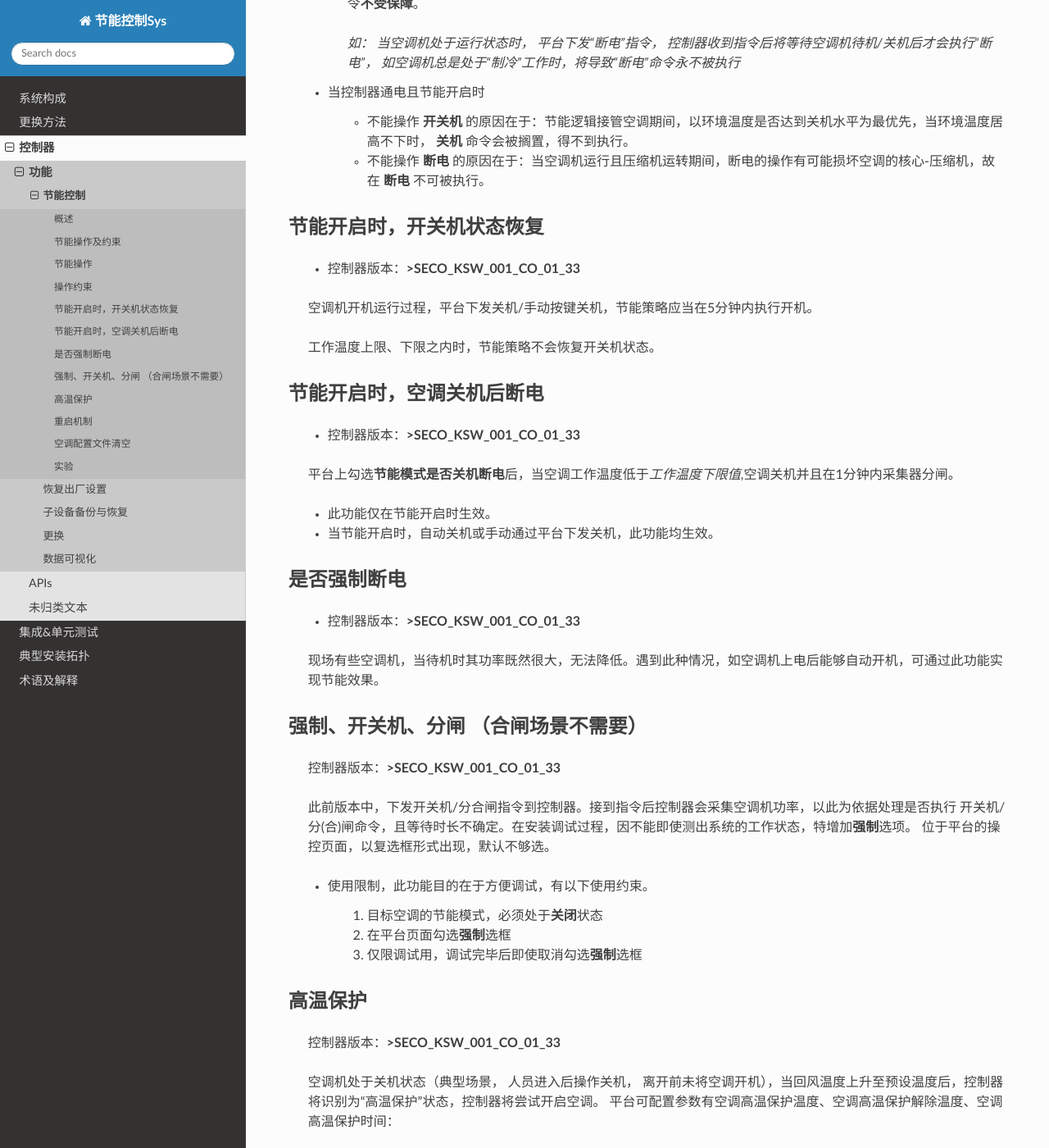
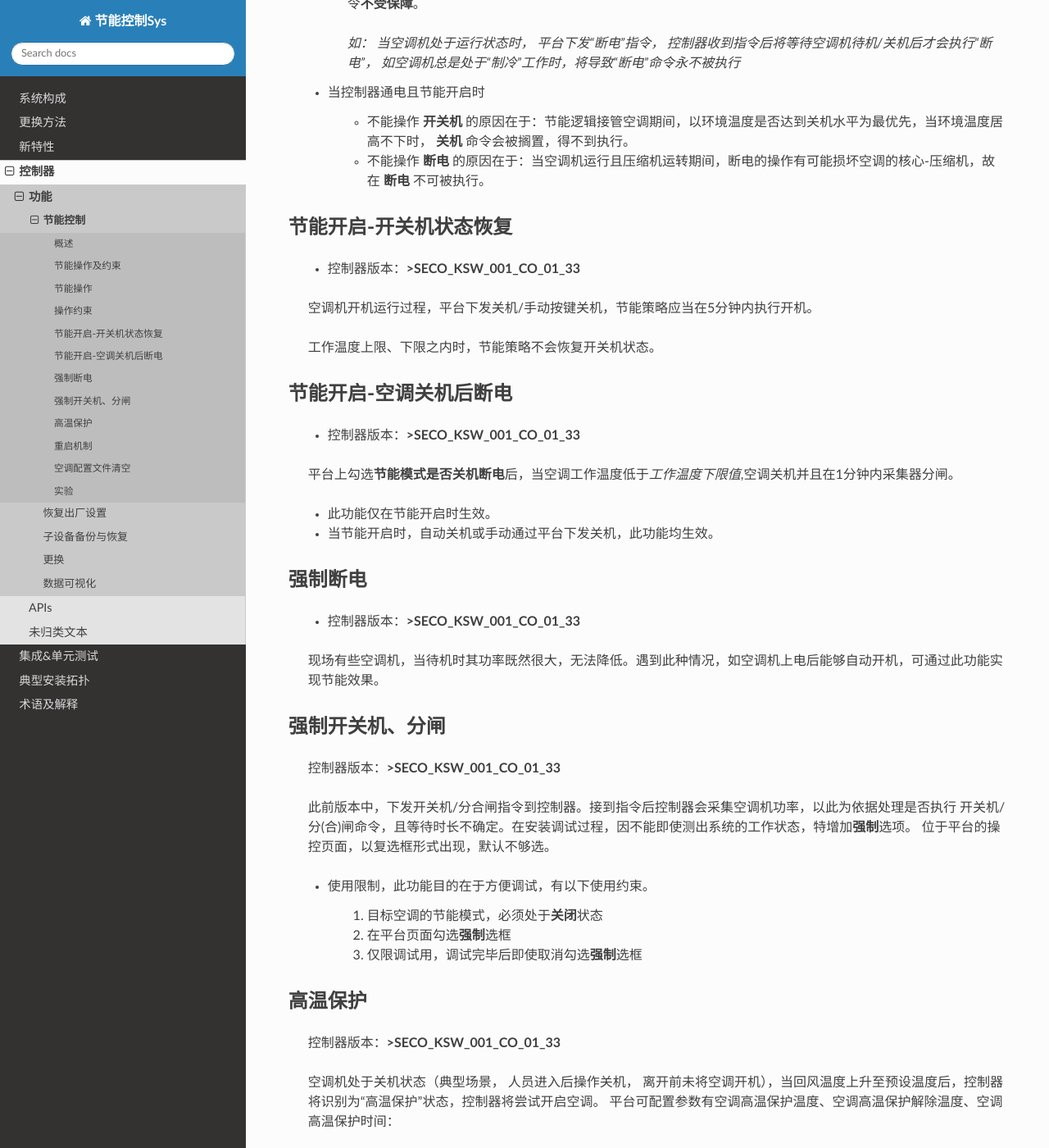
Before and after one commit to Muatrack/ControllerDocs, a Sphinx documentation site: the page built from docs/source/docs/controller/functions/powersave.rst, in a window 1280 px wide and 1400 px high, scrolled down 1728 px. Shown: the whole window at 82% size. Built offline with Sphinx 7.4.7 and the Read the Docs theme 3.1.0, drawn with Linux system fonts in a browser that asks for light colours.

Commit message:
增加 节能新特性,系统重启新特性

```diff
--- a/docs/source/docs/about.rst
+++ b/docs/source/docs/about.rst
@@ -82,6 +82,7 @@
 
 
 
+
 终端数据
 ++++++++
 
--- a/docs/source/docs/controller/functions/powersave.rst
+++ b/docs/source/docs/controller/functions/powersave.rst
@@ -69,7 +69,7 @@
                 -  不能操作 **开关机** 的原因在于：节能逻辑接管空调期间，以环境温度是否达到关机水平为最优先，当环境温度居高不下时， **关机** 命令会被搁置，得不到执行。
                 -  不能操作 **断电** 的原因在于：当空调机运行且压缩机运转期间，断电的操作有可能损坏空调的核心-压缩机，故在 **断电** 不可被执行。
 
-节能开启时，开关机状态恢复
+节能开启-开关机状态恢复
 =======================
         * 控制器版本：\ **>SECO_KSW_001_CO_01_33**\
 
@@ -78,7 +78,7 @@
         工作温度上限、下限之内时，节能策略不会恢复开关机状态。
 
 
-节能开启时，空调关机后断电
+节能开启-空调关机后断电
 =========================
         * 控制器版本：\ **>SECO_KSW_001_CO_01_33**\
 
@@ -87,14 +87,14 @@
         - 此功能仅在节能开启时生效。
         - 当节能开启时，自动关机或手动通过平台下发关机，此功能均生效。
 
-是否强制断电
+强制断电
 ================
         * 控制器版本：\ **>SECO_KSW_001_CO_01_33**\
 
         现场有些空调机，当待机时其功率既然很大，无法降低。遇到此种情况，如空调机上电后能够自动开机，可通过此功能实现节能效果。
 
 
-强制、开关机、分闸 （合闸场景不需要）
+强制开关机、分闸
 ===================================
 
         控制器版本：\ **>SECO_KSW_001_CO_01_33**\
--- /dev/null
+++ b/docs/source/docs/features/index.rst
@@ -0,0 +1,6 @@
+新特性
+=========
+
+.. toctree::
+    powersave
+    system
--- a/docs/source/index.rst
+++ b/docs/source/index.rst
@@ -2,10 +2,11 @@
 =============
 
 .. toctree::
-    :maxdepth: 1
+    :maxdepth: 2
     :name: mastertoc
 
     docs/about
+    docs/features/index
     docs/controller/index
     docs/testcase/index
     docs/common_env
```
Also changed, not shown: docs/source/docs/features/powersave.rst (added, +13 -0 lines), docs/source/docs/features/system.rst (added, +18 -0 lines).
